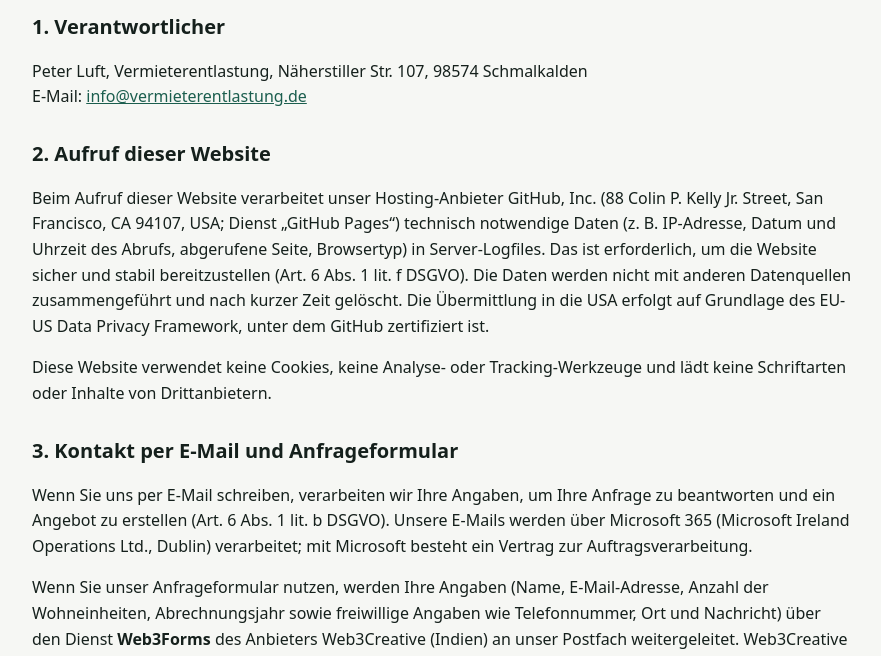
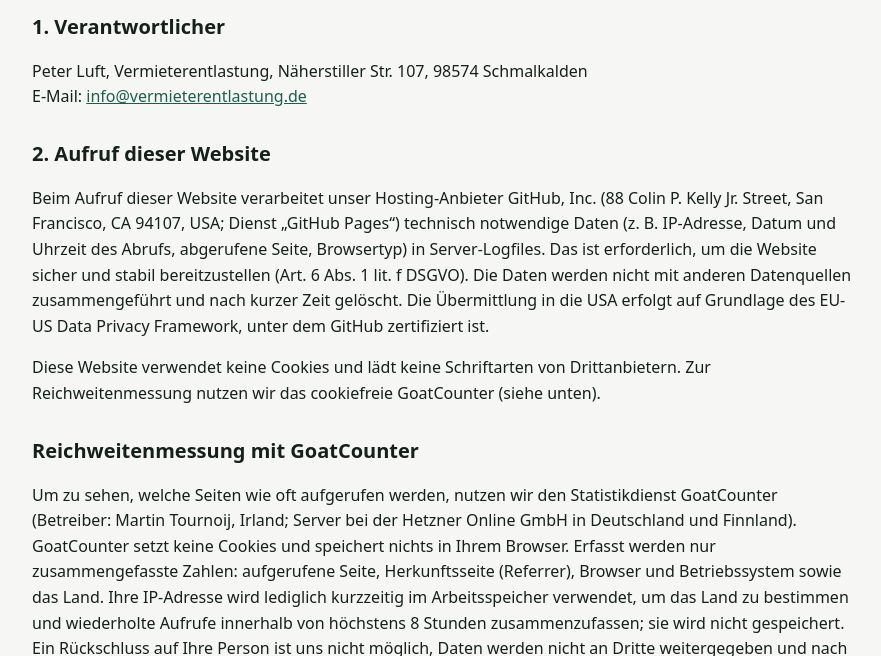
Before and after one commit to PeterLuft1995/vermieterentlastung-website, a plain HTML site: page datenschutz.html in a window 1280 px wide. Shown: the part 144-800 px from the top of the page, without its empty margins (198-1079 px from the left). Drawn offline with Linux system fonts and the light colour scheme.

Commit message:
v13: GoatCounter (cookiefrei) + Datenschutz

```diff
--- a/datenschutz.html
+++ b/datenschutz.html
@@ -27,8 +27,9 @@ h2{font-size:20px;margin:28px 0 6px}
 
 <h2>2. Aufruf dieser Website</h2>
 <p>Beim Aufruf dieser Website verarbeitet unser Hosting-Anbieter GitHub, Inc. (88 Colin P. Kelly Jr. Street, San Francisco, CA 94107, USA; Dienst „GitHub Pages“) technisch notwendige Daten (z. B. IP-Adresse, Datum und Uhrzeit des Abrufs, abgerufene Seite, Browsertyp) in Server-Logfiles. Das ist erforderlich, um die Website sicher und stabil bereitzustellen (Art. 6 Abs. 1 lit. f DSGVO). Die Daten werden nicht mit anderen Datenquellen zusammengeführt und nach kurzer Zeit gelöscht. Die Übermittlung in die USA erfolgt auf Grundlage des EU-US Data Privacy Framework, unter dem GitHub zertifiziert ist.</p>
-<p>Diese Website verwendet keine Cookies, keine Analyse- oder Tracking-Werkzeuge und lädt keine Schriftarten oder Inhalte von Drittanbietern.</p>
+<p>Diese Website verwendet keine Cookies und lädt keine Schriftarten von Drittanbietern. Zur Reichweitenmessung nutzen wir das cookiefreie GoatCounter (siehe unten).</p>
 
+<h2>Reichweitenmessung mit GoatCounter</h2><p>Um zu sehen, welche Seiten wie oft aufgerufen werden, nutzen wir den Statistikdienst GoatCounter (Betreiber: Martin Tournoij, Irland; Server bei der Hetzner Online GmbH in Deutschland und Finnland). GoatCounter setzt keine Cookies und speichert nichts in Ihrem Browser. Erfasst werden nur zusammengefasste Zahlen: aufgerufene Seite, Herkunftsseite (Referrer), Browser und Betriebssystem sowie das Land. Ihre IP-Adresse wird lediglich kurzzeitig im Arbeitsspeicher verwendet, um das Land zu bestimmen und wiederholte Aufrufe innerhalb von höchstens 8 Stunden zusammenzufassen; sie wird nicht gespeichert. Ein Rückschluss auf Ihre Person ist uns nicht möglich, Daten werden nicht an Dritte weitergegeben und nach spätestens zwei Jahren gelöscht. Rechtsgrundlage ist Art. 6 Abs. 1 lit. f DSGVO; unser berechtigtes Interesse liegt in der statistischen Auswertung und Verbesserung unseres Angebots. Sie können dem jederzeit widersprechen, z. B. indem Sie in Ihrem Browser JavaScript für gc.zgo.at blockieren. Weitere Informationen: <a href="https://www.goatcounter.com/help/privacy" rel="noopener" target="_blank">Datenschutzhinweise von GoatCounter</a>.</p>
 <h2>3. Kontakt per E-Mail und Anfrageformular</h2>
 <p>Wenn Sie uns per E-Mail schreiben, verarbeiten wir Ihre Angaben, um Ihre Anfrage zu beantworten und ein Angebot zu erstellen (Art. 6 Abs. 1 lit. b DSGVO). Unsere E-Mails werden über Microsoft 365 (Microsoft Ireland Operations Ltd., Dublin) verarbeitet; mit Microsoft besteht ein Vertrag zur Auftragsverarbeitung.</p>
 <p>Wenn Sie unser Anfrageformular nutzen, werden Ihre Angaben (Name, E-Mail-Adresse, Anzahl der Wohneinheiten, Abrechnungsjahr sowie freiwillige Angaben wie Telefonnummer, Ort und Nachricht) über den Dienst <b>Web3Forms</b> des Anbieters Web3Creative (Indien) an unser Postfach weitergeleitet. Web3Creative handelt als Auftragsverarbeiter; es besteht ein Vertrag zur Auftragsverarbeitung nach Art. 28 DSGVO, der für die Übermittlung in ein Drittland die EU-Standardvertragsklauseln (Art. 46 Abs. 2 lit. c DSGVO) einbezieht. Der Anbieter speichert die Anfragen nach eigenen Angaben bis zu drei Jahre und setzt Unterauftragnehmer (u. a. Amazon Web Services, Cloudflare, Hetzner) sowie Spam-Filter ein. Rechtsgrundlage ist Art. 6 Abs. 1 lit. b DSGVO (Anfrage und Angebot). Alternativ können Sie uns jederzeit direkt per E-Mail schreiben.</p>
@@ -48,5 +49,6 @@ h2{font-size:20px;margin:28px 0 6px}
 
 <p><small>Stand: 18. November 2026</small></p>
 </main>
+<script>window.goatcounter={path:function(p){return location.host+p}}</script><script data-goatcounter="https://geldhirn.goatcounter.com/count" async src="https://gc.zgo.at/count.js"></script>
 </body>
 </html>
```
Also changed, not shown: impressum.html (+1 -0 lines), index.html (+1 -0 lines), unterlagen.html (+1 -0 lines).
